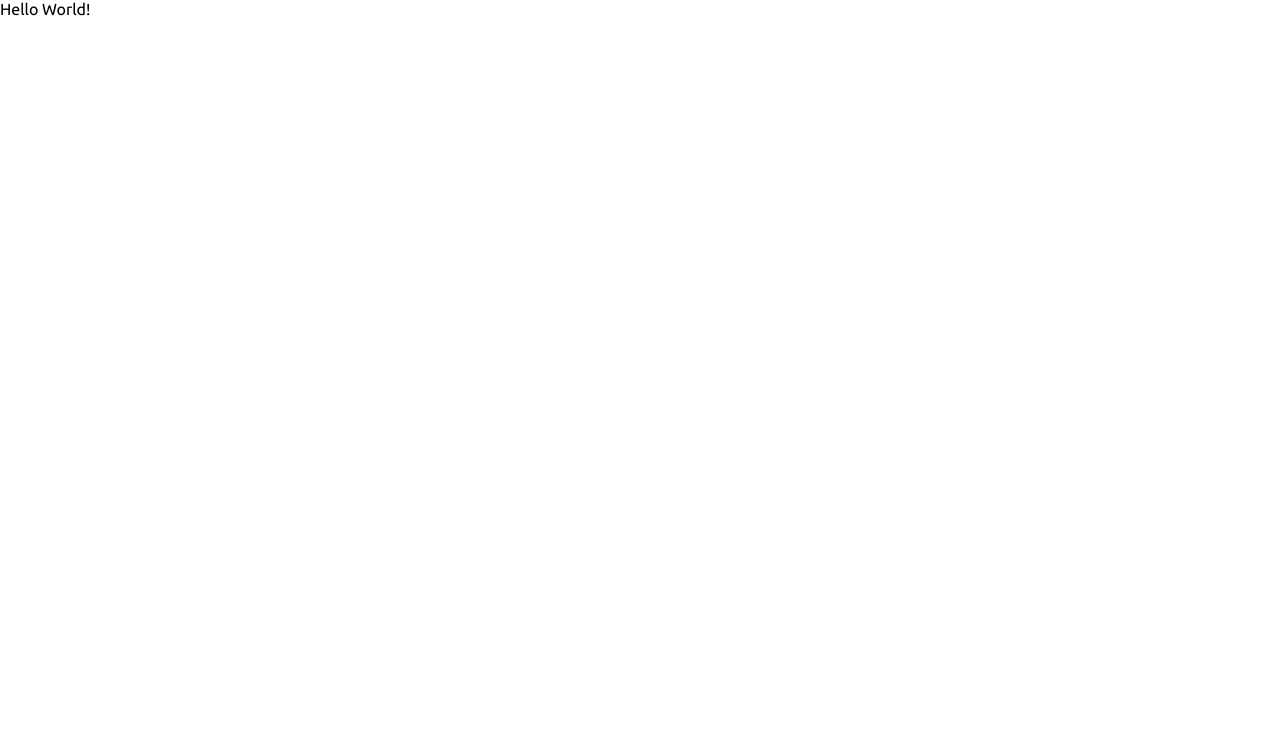
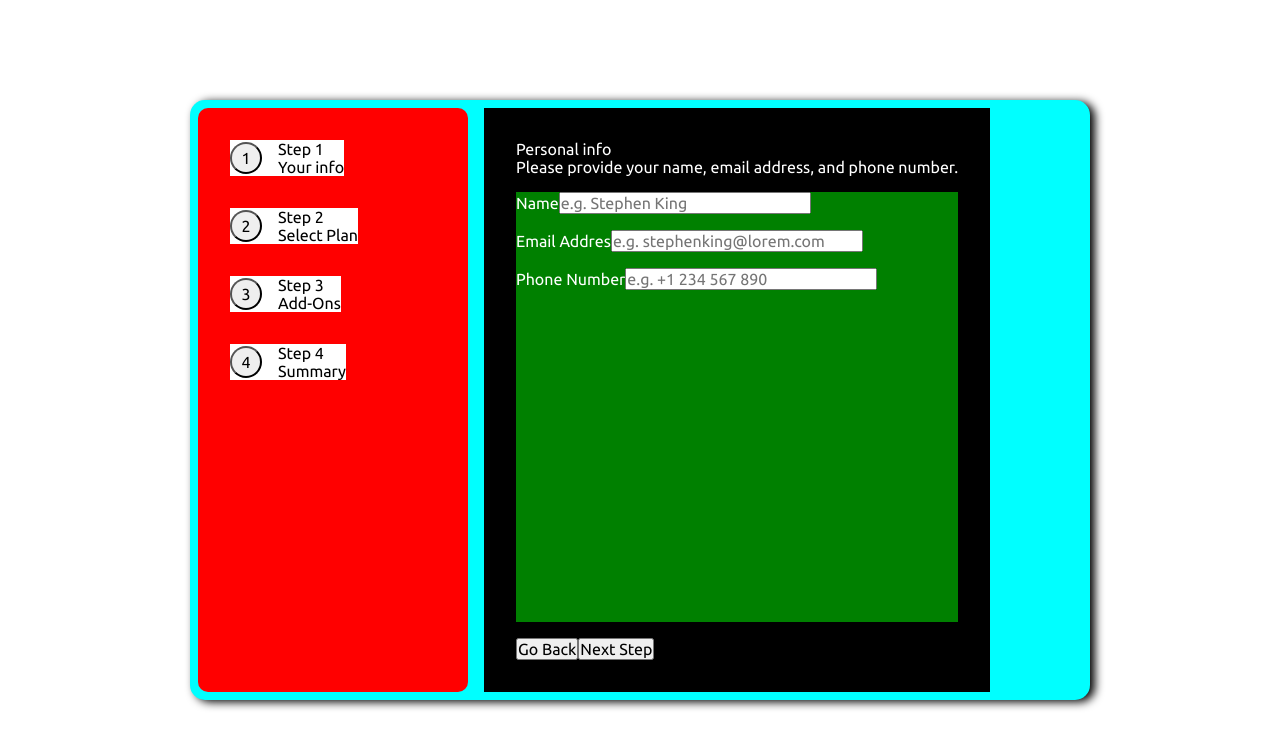
Before and after one commit to PatrykO92/FrontendMentor_Multi-step-form-, a React (Create React App) app: page / in a window 1280 px wide. Shown: the top 748 px of the page. Built offline with nearby package versions, Linux system fonts and the light colour scheme.

Commit message:
added basic structure and logic of form component

```diff
--- a/src/App.js
+++ b/src/App.js
@@ -1,7 +1,14 @@
 import "./assets/styles/main.css";
+import "./assets/styles/app.css";
+
+import { Form } from "./components";
 
 function App() {
-  return <div>Hello World!</div>;
+  return (
+    <div>
+      <Form />
+    </div>
+  );
 }
 
 export default App;
--- /dev/null
+++ b/src/assets/styles/app.css
@@ -0,0 +1,6 @@
+body {
+  display: flex;
+  justify-content: center;
+  align-items: center;
+  min-height: 100vh;
+}
--- /dev/null
+++ b/src/assets/styles/form.css
@@ -0,0 +1,66 @@
+.form-container {
+  display: flex;
+  flex-wrap: wrap;
+  box-shadow: 5px 2px 10px black;
+  border-radius: 15px;
+  min-width: 900px;
+  min-height: 600px;
+  background-color: aqua;
+}
+
+.form-side-bar {
+  padding: 2rem;
+  margin: 0.5rem;
+  border-radius: 10px;
+  width: 30%;
+  min-height: 100%;
+  display: flex;
+  flex-direction: column;
+  gap: 2rem;
+  justify-content: flex-start;
+  align-items: flex-start;
+  background-color: red;
+}
+
+.form-side-bar > div {
+  background-color: white;
+  display: flex;
+  align-items: center;
+  gap: 1rem;
+}
+
+.form-side-bar span {
+  display: block;
+}
+
+.form-side-bar button {
+  border-radius: 50%;
+  width: 2rem;
+  height: 2rem;
+}
+
+.form-side-bar button:hover {
+  background-color: blue;
+}
+
+.form-main-container {
+  display: flex;
+  flex-direction: column;
+  padding: 2rem;
+  margin: 0.5rem;
+  gap: 1rem;
+  background-color: black;
+  color: white;
+}
+
+.form-main-container p > span {
+  display: block;
+}
+
+.form-your-info {
+  display: flex;
+  flex: 1;
+  flex-direction: column;
+  gap: 1rem;
+  background-color: green;
+}
--- a/src/assets/styles/main.css
+++ b/src/assets/styles/main.css
@@ -41,10 +41,6 @@
   font-family: UbuntuFont;
 }
 
-body {
-  min-height: 100vh;
-}
-
 img,
 picture,
 svg,
--- a/src/components/Form.jsx
+++ b/src/components/Form.jsx
@@ -1,5 +1,145 @@
+import "../assets/styles/form.css";
+import { useState } from "react";
+
 const Form = () => {
-  return <div>Form</div>;
+  const stepDescription = {
+    1: [
+      "Personal info",
+      "Please provide your name, email address, and phone number.",
+    ],
+    2: [
+      "Select your plan",
+      "You have the option of monthly or yearly billing.",
+    ],
+    3: ["Pick add-ons", "Add-ons help enhance your gaming experience."],
+    4: ["Finishing up", "Double-check everything looks OK before confirming."],
+  };
+  const [actualStep, setActualStep] = useState(1);
+
+  return (
+    <div className="form-container">
+      <div className="form-side-bar">
+        <div>
+          <button
+            onClick={() => {
+              setActualStep(1);
+            }}
+          >
+            1
+          </button>
+          <p>
+            <span>Step 1</span> Your info
+          </p>
+        </div>
+        <div>
+          <button
+            onClick={() => {
+              setActualStep(2);
+            }}
+          >
+            2
+          </button>
+          <p>
+            <span>Step 2</span> Select Plan
+          </p>
+        </div>
+        <div>
+          <button
+            onClick={() => {
+              setActualStep(3);
+            }}
+          >
+            3
+          </button>
+          <p>
+            <span>Step 3</span> Add-Ons
+          </p>
+        </div>
+        <div>
+          <button
+            onClick={() => {
+              setActualStep(4);
+            }}
+          >
+            4
+          </button>
+          <p>
+            <span>Step 4</span> Summary
+          </p>
+        </div>
+      </div>
+      <div className="form-main-container">
+        <p>
+          <span>{stepDescription[actualStep]?.[0]}</span>
+          {stepDescription[actualStep]?.[1]}
+        </p>
+
+        {actualStep === 1 && (
+          <div className="form-your-info">
+            <label>
+              Name
+              <input
+                type="text"
+                placeholder="e.g. Stephen King"
+                required
+              ></input>
+            </label>
+            <label>
+              Email Addres
+              <input
+                type="email"
+                placeholder="e.g. stephenking@lorem.com"
+                required
+              ></input>
+            </label>
+            <label>
+              Phone Number
+              <input
+                type="tel"
+                placeholder="e.g. +1 234 567 890"
+                required
+              ></input>
+            </label>
+          </div>
+        )}
+
+        {actualStep === 2 && (
+          <div className="form-select-plan">
+            Arcade $9/mo Advanced $12/mo Pro $15/mo Monthly Yearly
+          </div>
+        )}
+
+        {actualStep === 3 && (
+          <div className="form-add-ons">
+            Online service Access to multiplayer games +$1/mo Larger storage
+            Extra 1TB of cloud save +$2/mo Customizable Profile Custom theme on
+            your profile +$2/mo Go Back Next Step
+          </div>
+        )}
+
+        {actualStep === 4 && (
+          <div className="form-summary">Total (per month/year)</div>
+        )}
+
+        {actualStep === 5 && (
+          <div className="form-summary">
+            Thank you! Thanks for confirming your subscription! We hope you have
+            fun using our platform. If you ever need support, please feel free
+            to email us at support@loremgaming.com.
+          </div>
+        )}
+
+        <div className="navigation-buttons">
+          <button onClick={() => setActualStep((oldVal) => oldVal - 1)}>
+            Go Back
+          </button>
+          <button onClick={() => setActualStep((oldVal) => oldVal + 1)}>
+            Next Step
+          </button>
+        </div>
+      </div>
+    </div>
+  );
 };
 
 export default Form;
--- /dev/null
+++ b/src/components/index.js
@@ -0,0 +1,3 @@
+import Form from "./Form";
+
+export { Form };
```
